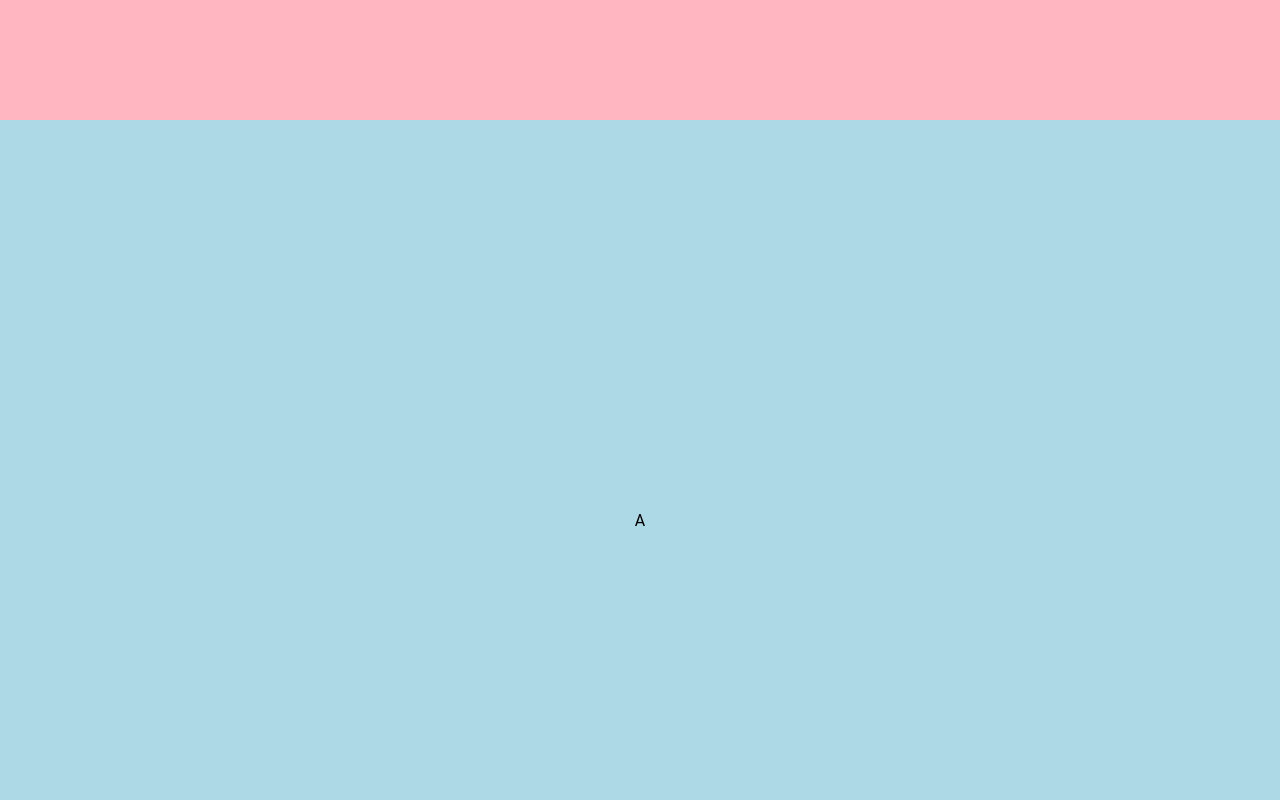
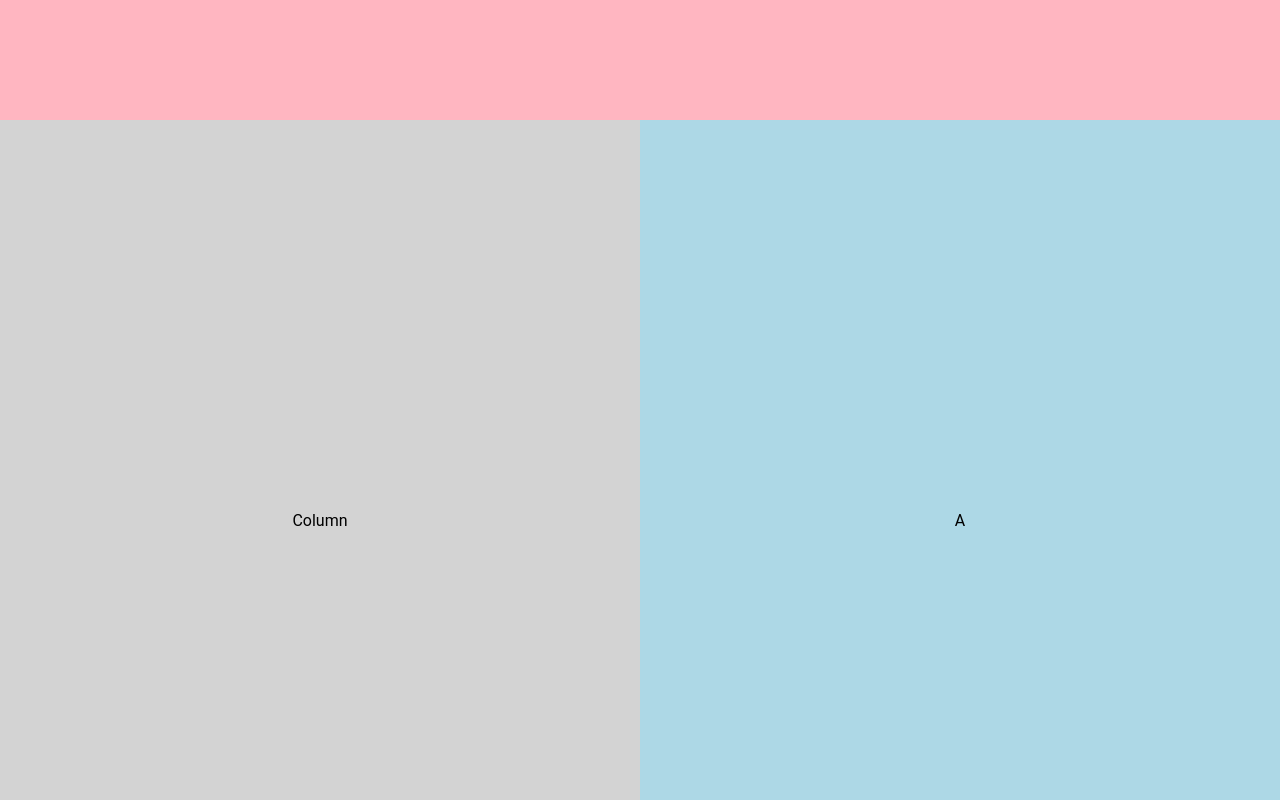
Before and after one commit to YoshinoriKanno/gsap-timeline-scroll-trigger, a plain HTML site: page index.html in a window 1280 px wide. Shown: the part 680-1480 px from the top of the page. Drawn offline with nearby package versions, Linux system fonts and the light colour scheme.

Commit message:
📱 レスポンシブ対応

```diff
--- a/index.html
+++ b/index.html
@@ -10,18 +10,26 @@
 
   <body>
     <section class="fv">FV</section>
-    <section>
-      <ul class="product-list">
-        <li class="product-item product-item-a">A</li>
-        <li class="product-item product-item-b">B</li>
-        <li class="product-item product-item-c">C</li>
-      </ul>
-
-    </section>
-    <section id="how-to">How To
-
-    </section>
-
+    <div class="products-grid">
+      <section class="column column--vertical">Column</section>
+      <section>
+        <ul class="product-lists">
+          <li class="product-list product-list--a">
+            <section class="column">Column</section>
+            <div class="product-item product-item--a">A</div>
+          </li>
+          <li class="product-list product-list--b">
+            <section class="column">Column</section>
+            <div class="product-item product-item--b">B</div>
+          </li>
+          <li class="product-list product-list--c">
+            <section class="column">Column</section>
+            <div class="product-item product-item--c">C</div>
+          </li>
+        </ul>
+      </section>
+    </div>
+    <section class="footer">Footer</section>
     <script src="https://cdn.jsdelivr.net/npm/gsap@3.12.5/dist/gsap.min.js"></script>
     <script src="https://cdn.jsdelivr.net/npm/gsap@3.12.5/dist/ScrollTrigger.min.js"></script>
     <script src="script.js"></script>
--- a/script.js
+++ b/script.js
@@ -3,17 +3,17 @@ document.addEventListener("DOMContentLoaded", (event) => {
   // gsap code here!
 
   // アニメーションを適用する要素の設定
-  const items = document.querySelectorAll(".product-item");
+  const items = document.querySelectorAll(".product-list");
 
   // GSAPのタイムラインを作成
   const timeline = gsap.timeline({
     scrollTrigger: {
-      trigger: ".product-list", // トリガーとなる要素
+      trigger: ".product-lists", // トリガーとなる要素
       scrub: true, // スクロールに応じてアニメーション
       pin: true, // トリガー要素を固定
       pinSpacing: false, // 固定時のスペーシングを無効
       start: "top top", // トリガーの開始条件
-      endTrigger: "#how-to", // アニメーション終了のトリガー要素
+      endTrigger: ".footer", // アニメーション終了のトリガー要素
       end: "top bottom" // 終了条件
     }
   });
--- /dev/null
+++ b/style.scss
@@ -0,0 +1,119 @@
+body {
+  margin: 0;
+  padding: 0;
+  font-family: 'Roboto', sans-serif;
+
+}
+
+ul {
+  list-style-type: none;
+  margin: 0;
+  padding: 0;
+  overflow: hidden;
+}
+
+.fv {
+  background-color: lightpink;
+}
+
+.column {
+  background-color: lightgray;
+
+  &.column--vertical {
+
+    // 768px 以上の場合
+    @media (min-width: 768px) {
+      display: none;
+    }
+  }
+
+
+}
+
+.product-lists {
+  height: 200vh;
+  position: relative;
+
+}
+
+.fv,
+.column,
+// .product-list,
+.product-item,
+.footer {
+  height: 100vh;
+  width: 100%;
+  display: grid;
+  align-items: center;
+  justify-content: center;
+
+}
+
+
+
+.product-list {
+  position: absolute;
+  width: 100%;
+
+  // 768px 以上の場合
+  @media (min-width: 768px) {
+    display: grid;
+    grid-template-columns: 1fr 1fr;
+  }
+
+
+  &.product-list--a {
+    z-index: 3;
+  }
+
+  &.product-list--b {
+    z-index: 2;
+  }
+
+  &.product-list--c {
+    z-index: 1;
+  }
+
+  .column {
+    display: none;
+  }
+
+  // 768px 以上の場合
+  @media (min-width: 768px) {
+    .column {
+      display: grid;
+    }
+  }
+
+
+
+}
+
+.product-item {
+  width: 100%;
+
+  &.product-item--a {
+    background-color: lightblue;
+  }
+
+  &.product-item--b {
+    background-color: lightgreen;
+  }
+
+  &.product-item--c {
+    background-color: lightcoral;
+  }
+}
+
+
+
+
+.footer {
+  background-color: lightyellow;
+
+}
+
+.products-grid {
+  // display: grid;
+  // grid-template-columns: 1fr 1fr;
+}
```
Also changed, not shown: style.css.
